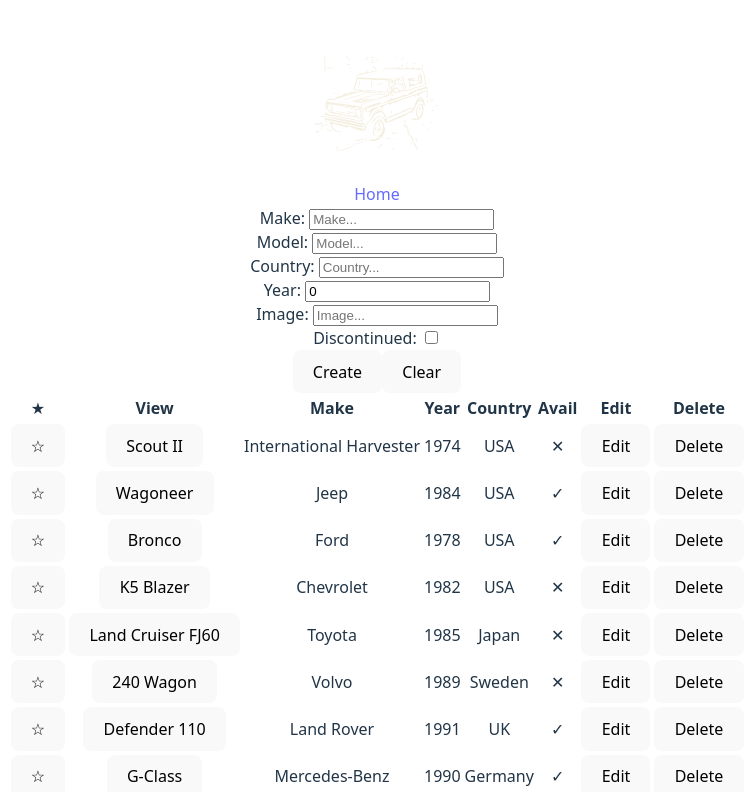
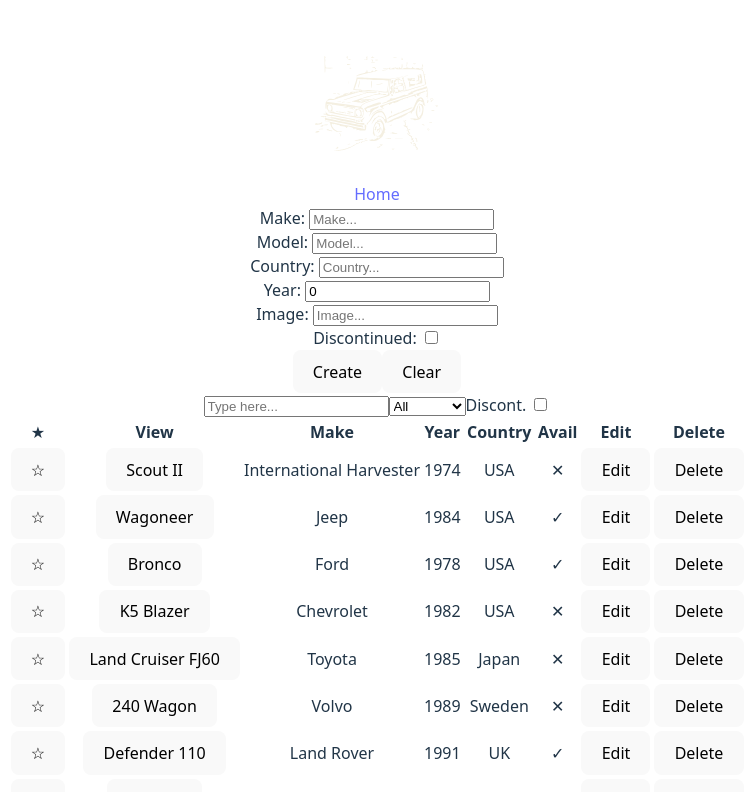
Before and after one commit to josdic1/p2-boxcar, a React (Vite) app: page /home in a window 1280 px wide. Shown: the top 792 px of the page, without its empty margins (263-1019 px from the left). Built offline with nearby package versions, Linux system fonts and the light colour scheme; data requests are answered from the project's data file.

Commit message:
adding filter logic

```diff
--- a/db.json
+++ b/db.json
@@ -131,6 +131,28 @@
       "image": "/src/assets/img/1972-469b.jpg",
       "favorite": false,
       "tag": "uaz 469b"
+    },
+    {
+      "id": "3ede",
+      "make": "",
+      "model": "",
+      "manufacturer": "",
+      "country": "",
+      "year": 0,
+      "discontinued": false,
+      "image": "",
+      "favorite": false
+    },
+    {
+      "id": "545c",
+      "make": "",
+      "model": "",
+      "manufacturer": "",
+      "country": "",
+      "year": 0,
+      "discontinued": false,
+      "image": "",
+      "favorite": false
     }
   ]
 }
--- a/src/pages/Filter.jsx
+++ b/src/pages/Filter.jsx
@@ -1,14 +1,21 @@
-import { useState } from "react"
 
-function Filter() {
- const [objValues, setObjValues] = useState({
-    textFilter: '',
-    countryFilter: '',
-    discontinuedFilter: 'all'
- })
+
+function Filter({objValues, onChange }) {
 
 return (
 <>
+<input type="text" name='textFilter' placeholder="Type here..." onChange={onChange} value={objValues.textFilter}/>
+<select name="countryFilter" onChange={onChange} value={objValues.countryFilter}>
+    <option default value='all' > All </option>
+    <option value="Germany">Germany</option>
+    <option value="Italy">Italy</option>
+    <option value="Japan">Japan</option>
+    <option value="Russia">Russia</option>
+    <option value="Sweden">Sweden</option>
+    <option value="UK">UK</option>
+    <option value="USA">USA</option>
+</select>
+Discont. <input type='checkbox' name='discontinuedFilter' onChange={onChange} checked={objValues.discontinuedFilter}/>
 </>
 )}
 
--- a/src/pages/List.jsx
+++ b/src/pages/List.jsx
@@ -1,5 +1,5 @@
-import { useEffect, useContext } from "react"
-
+import { useState, useEffect, useContext } from "react"
+import Filter from "../pages/Filter"
 import BoxcarContext from "../contexts/BoxcarContext"
 import Card from "../components/Card"
 
@@ -7,17 +7,32 @@
 
     const { boxcars, handleFavorite, handleDelete } = useContext(BoxcarContext)
 
+    const [dispList, setDispList ] = useState(boxcars)
 
-    const boxcarList = boxcars.map(b => (
+    const [objValues, setObjValues] = useState({
+        textFilter: '',
+        countryFilter: 'all',
+        discontinuedFilter: false
+     })
+
+     useEffect(() => {
+        console.log('tick')
+     },[objValues])
+
+     const handleChange = (e) => {
+        const { name, value, type, checked } = e.currentTarget
+        console.log(name, value, type, checked)
+     }
+
+
+    const boxcarList = dispList.map(b => (
         <Card key={b.id} boxcar={b} onFavorite={handleFavorite} onDelete={handleDelete}/>
     ))
 
 
-
-
-
     return (
     <>
+    <Filter onChange={handleChange} objValues={objValues}/>
     <table>
         <thead>
             <tr>
```
